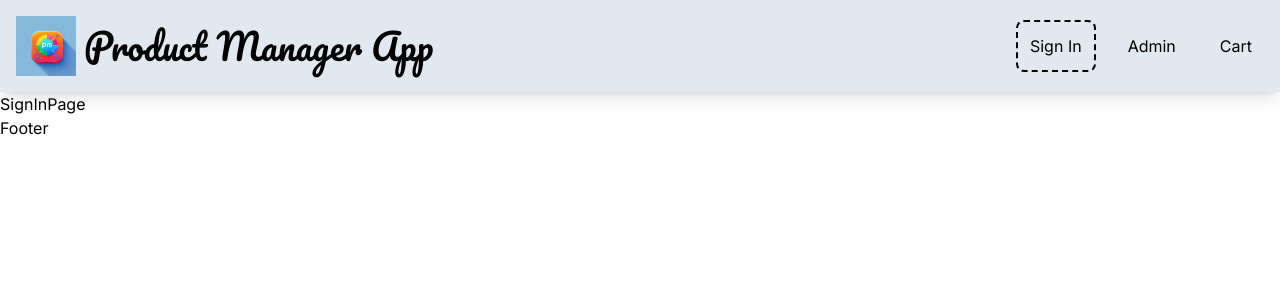
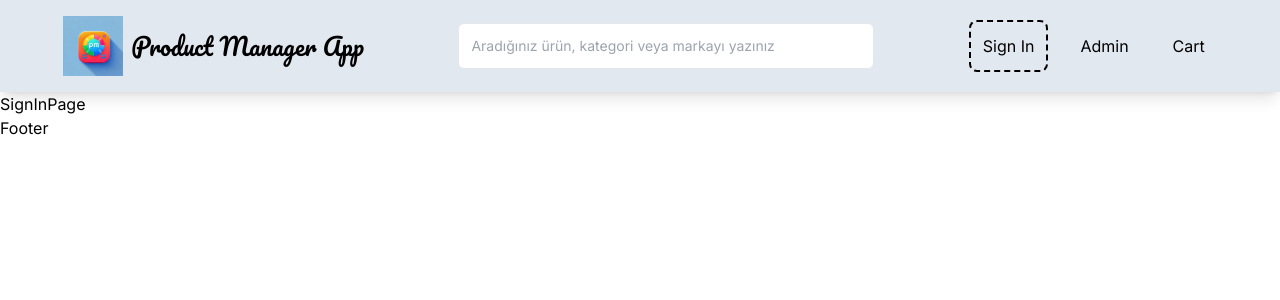
Before and after one commit to irem-koc/product-manager-next, a Next.js app: page /signin in a window 1280 px wide. Shown: the top 300 px of the page. Built offline with nearby package versions, Linux system fonts and the light colour scheme.

Commit message:
feat: add input filter area to navbar component

```diff
--- a/src/components/navbar/Navbar.tsx
+++ b/src/components/navbar/Navbar.tsx
@@ -6,7 +6,7 @@ type Props = {};
 
 const Navbar = (props: Props) => {
   return (
-    <div className="flex justify-between items-center bg-slate-200 z-auto shadow-lg p-4 w-full h-50">
+    <div className="flex justify-around items-center bg-slate-200 z-auto shadow-lg p-4 w-full h-50">
       <div className="flex items-center gap-2">
         <Image
           alt="logo"
@@ -15,9 +15,16 @@ const Navbar = (props: Props) => {
           height={60}
           className="object-cover"
         />
-        <Link href="/" className="font-title text-4xl">
+        <Link href="/" className="font-title text-2xl">
           Product Manager App
         </Link>
+      </div>
+      <div className="w-1/3">
+        <input
+          className="w-full border p-3 rounded-md text-sm outline-none border-gray-200"
+          type="text"
+          placeholder="Aradığınız ürün, kategori veya markayı yazınız"
+        />
       </div>
       <div>
         <Links />
```
